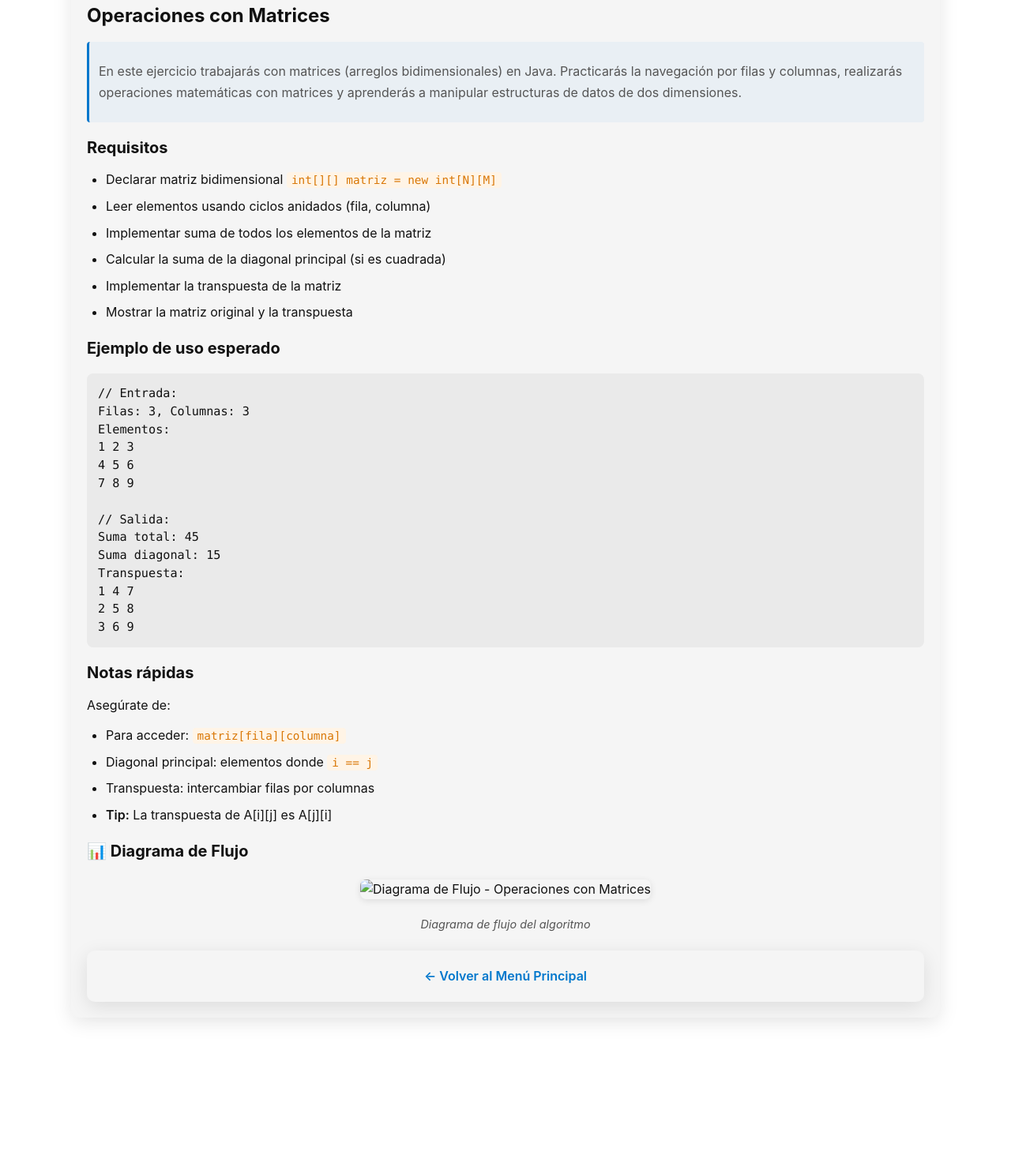
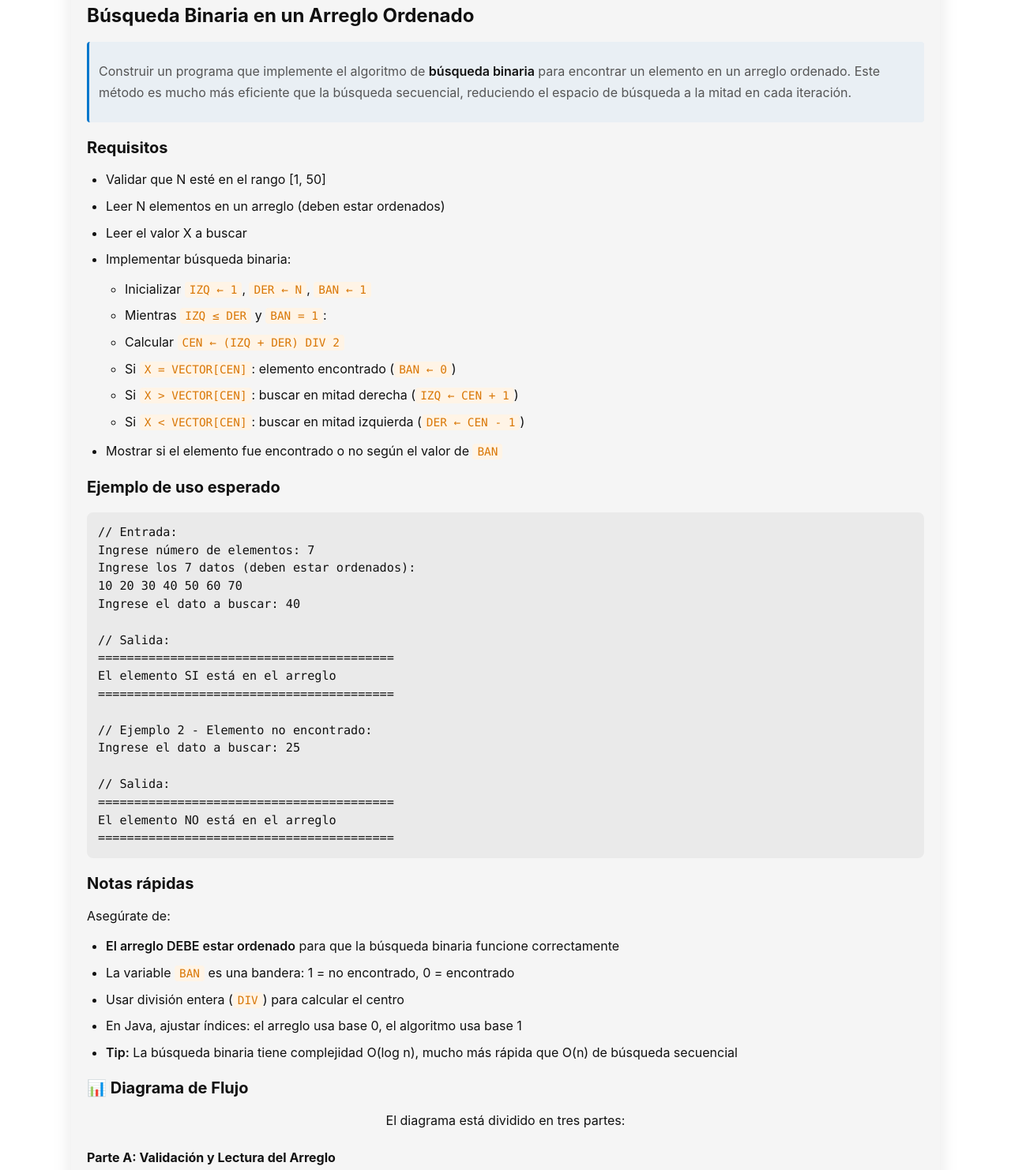
Before and after one commit to D1egoXD/JAVA-TICS, a website: page ejercicios/ejemplo_4_7.html in a window 1280 px wide. Shown: the part 99-1581 px from the top of the page at 79% size. Before the commit the page ends 1442 px from the top, so only its background shows below. Drawn offline with Linux system fonts and the light colour scheme.

Commit message:
Actualizar ejemplo 4.7 - Búsqueda binaria con estructura del código

```diff
--- a/ejercicios/ejemplo_4_7.html
+++ b/ejercicios/ejemplo_4_7.html
@@ -3,7 +3,7 @@
 <head>
     <meta charset="UTF-8">
     <meta name="viewport" content="width=device-width, initial-scale=1.0">
-    <title>Operaciones con Matrices - Ejercicios Java</title>
+    <title>Búsqueda Binaria - Ejercicios Java</title>
     <link rel="stylesheet" href="../Styles/exercises-new.css">
 </head>
 <body>
@@ -11,63 +11,88 @@
     <div class="exercise-card">
         <div class="exercise-header">
             <span class="exercise-badge">Ejemplo 4.7</span>
-            <h2>Operaciones con Matrices</h2>
+            <h2>Búsqueda Binaria en un Arreglo Ordenado</h2>
         </div>
 
         <div class="exercise-description">
-            <p>En este ejercicio trabajarás con matrices (arreglos bidimensionales) en Java. Practicarás la navegación por filas y columnas, realizarás operaciones matemáticas con matrices y aprenderás a manipular estructuras de datos de dos dimensiones.</p>
+            <p>Construir un programa que implemente el algoritmo de <strong>búsqueda binaria</strong> para encontrar un elemento en un arreglo ordenado. Este método es mucho más eficiente que la búsqueda secuencial, reduciendo el espacio de búsqueda a la mitad en cada iteración.</p>
         </div>
 
         <div class="requirements-list">
             <h3>Requisitos</h3>
             <ul>
-                <li>Declarar matriz bidimensional <code>int[][] matriz = new int[N][M]</code></li>
-                <li>Leer elementos usando ciclos anidados (fila, columna)</li>
-                <li>Implementar suma de todos los elementos de la matriz</li>
-                <li>Calcular la suma de la diagonal principal (si es cuadrada)</li>
-                <li>Implementar la transpuesta de la matriz</li>
-                <li>Mostrar la matriz original y la transpuesta</li>
-
+                <li>Validar que N esté en el rango [1, 50]</li>
+                <li>Leer N elementos en un arreglo (deben estar ordenados)</li>
+                <li>Leer el valor X a buscar</li>
+                <li>Implementar búsqueda binaria:
+                    <ul>
+                        <li>Inicializar <code>IZQ ← 1</code>, <code>DER ← N</code>, <code>BAN ← 1</code></li>
+                        <li>Mientras <code>IZQ ≤ DER</code> y <code>BAN = 1</code>:</li>
+                        <li>Calcular <code>CEN ← (IZQ + DER) DIV 2</code></li>
+                        <li>Si <code>X = VECTOR[CEN]</code>: elemento encontrado (<code>BAN ← 0</code>)</li>
+                        <li>Si <code>X > VECTOR[CEN]</code>: buscar en mitad derecha (<code>IZQ ← CEN + 1</code>)</li>
+                        <li>Si <code>X < VECTOR[CEN]</code>: buscar en mitad izquierda (<code>DER ← CEN - 1</code>)</li>
+                    </ul>
+                </li>
+                <li>Mostrar si el elemento fue encontrado o no según el valor de <code>BAN</code></li>
             </ul>
         </div>
 
         <div class="example-section">
             <h3>Ejemplo de uso esperado</h3>
             <pre class="code-block">// Entrada:
-Filas: 3, Columnas: 3
-Elementos:
-1 2 3
-4 5 6
-7 8 9
+Ingrese número de elementos: 7
+Ingrese los 7 datos (deben estar ordenados):
+10 20 30 40 50 60 70
+Ingrese el dato a buscar: 40
 
 // Salida:
-Suma total: 45
-Suma diagonal: 15
-Transpuesta:
-1 4 7
-2 5 8
-3 6 9</pre>
+=========================================
+El elemento SI está en el arreglo
+=========================================
+
+// Ejemplo 2 - Elemento no encontrado:
+Ingrese el dato a buscar: 25
+
+// Salida:
+=========================================
+El elemento NO está en el arreglo
+=========================================</pre>
         </div>
 
         <div class="notes-section">
             <h3>Notas rápidas</h3>
             <p>Asegúrate de:</p>
             <ul>
-                <li>Para acceder: <code>matriz[fila][columna]</code></li>
-                <li>Diagonal principal: elementos donde <code>i == j</code></li>
-                <li>Transpuesta: intercambiar filas por columnas</li>
-                <li><strong>Tip:</strong> La transpuesta de A[i][j] es A[j][i]</li>
-
+                <li><strong>El arreglo DEBE estar ordenado</strong> para que la búsqueda binaria funcione correctamente</li>
+                <li>La variable <code>BAN</code> es una bandera: 1 = no encontrado, 0 = encontrado</li>
+                <li>Usar división entera (<code>DIV</code>) para calcular el centro</li>
+                <li>En Java, ajustar índices: el arreglo usa base 0, el algoritmo usa base 1</li>
+                <li><strong>Tip:</strong> La búsqueda binaria tiene complejidad O(log n), mucho más rápida que O(n) de búsqueda secuencial</li>
             </ul>
         </div>
 
         <div class="requirements-list">
             <h3>📊 Diagrama de Flujo</h3>
+            <p style="text-align: center; margin-bottom: 15px;">El diagrama está dividido en tres partes:</p>
+
+            <h4 style="margin-top: 20px;">Parte A: Validación y Lectura del Arreglo</h4>
             <div style="text-align: center; margin: 20px 0;">
-                <img src="../images/ejemplo_4_7.png" alt="Diagrama de Flujo - Operaciones con Matrices" style="max-width: 100%; height: auto; border-radius: var(--border-radius-md);">
+                <img src="../images/ejemplo_4_7_parte_a.png?v=20251207" alt="Diagrama Parte A - Lectura" style="max-width: 100%; height: auto; border-radius: var(--border-radius-md);">
             </div>
-            <p style="text-align: center; color: var(--color-text-light); font-size: 0.9rem;">
-                <em>Diagrama de flujo del algoritmo</em>
+
+            <h4 style="margin-top: 30px;">Parte B: Búsqueda Binaria</h4>
+            <div style="text-align: center; margin: 20px 0;">
+                <img src="../images/ejemplo_4_7_parte_b.png?v=20251207" alt="Diagrama Parte B - Búsqueda" style="max-width: 100%; height: auto; border-radius: var(--border-radius-md);">
+            </div>
+
+            <h4 style="margin-top: 30px;">Parte C: Mostrar Resultado</h4>
+            <div style="text-align: center; margin: 20px 0;">
+                <img src="../images/ejemplo_4_7_parte_c.png?v=20251207" alt="Diagrama Parte C - Resultado" style="max-width: 100%; height: auto; border-radius: var(--border-radius-md);">
+            </div>
+
+            <p style="text-align: center; color: var(--color-text-light); font-size: 0.9rem; margin-top: 20px;">
+                <em>Diagrama de flujo completo del algoritmo de búsqueda binaria</em>
             </p>
         </div>
 
```
Also changed, not shown: 3 other files.
